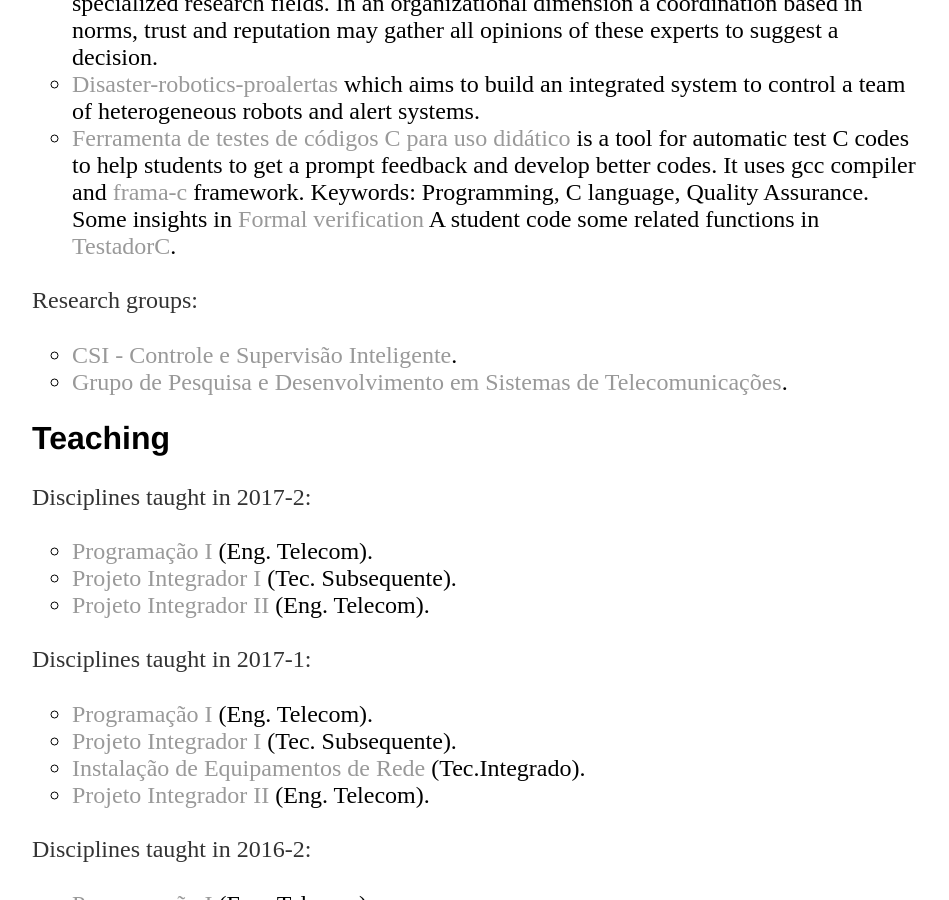
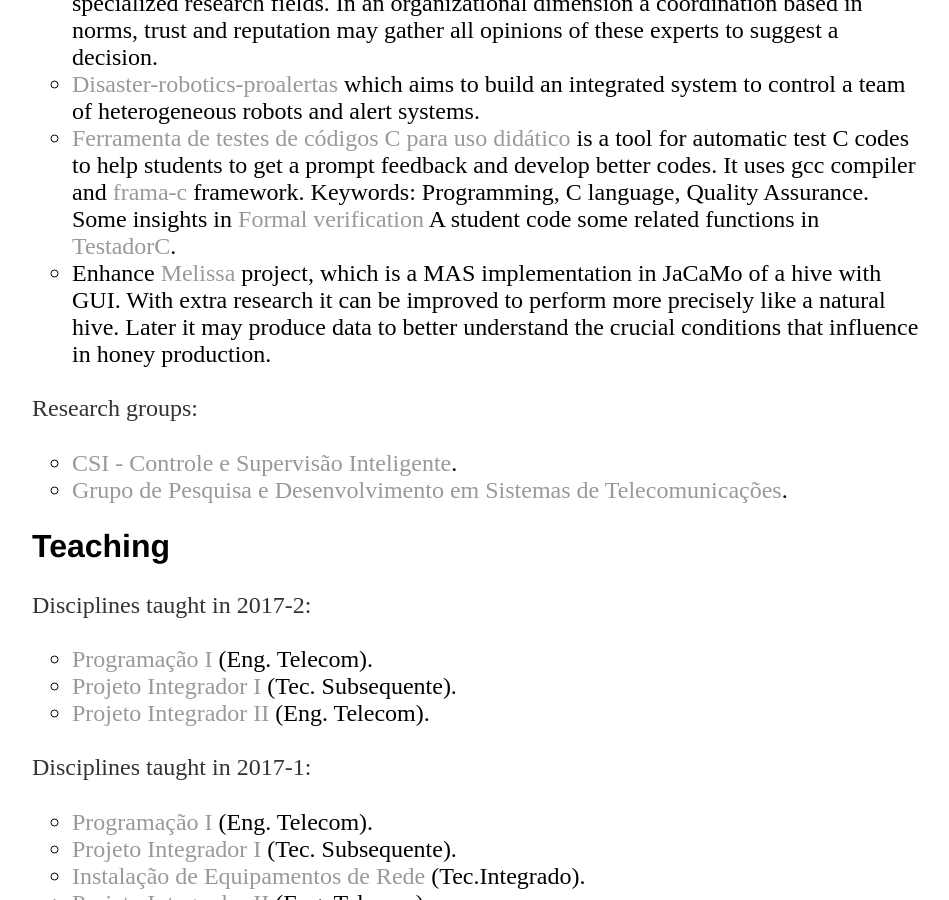
Before and after one commit to cleberjamaral/cleberjamaral.github.io, a Jekyll site: the page built from activities/index.html, in a window 1280 px wide and 900 px high, scrolled down 727 px. Shown: the whole window, without its empty margins (160-1109 px from the left). Built offline with Jekyll 4.4.1, drawn with Linux system fonts in a browser that asks for light colours.

Commit message:
Update index.html

```diff
--- a/activities/index.html
+++ b/activities/index.html
@@ -38,6 +38,10 @@ title: Cleber Jorge Amaral - activities
 			<a href="https://wiki.sj.ifsc.edu.br/wiki/index.php/Ferramenta_de_testes_de_c%C3%B3digos_C_para_uso_did%C3%A1tico">Ferramenta de testes de códigos C para uso didático</a>
 			is a tool for automatic test C codes to help students to get a prompt feedback and develop better codes. It uses gcc compiler and <a href="https://frama-c.com/">frama-c</a> framework. Keywords: Programming, C language, Quality Assurance. Some insights in <a href="https://www.quantamagazine.org/20160920-formal-verification-creates-hacker-proof-code/">Formal verification</a>
 			A student code some related functions in <a href="https://github.com/GuilhermeFFe/TestadorC">TestadorC</a>.
+		</li>
+		<li>
+			Enhance <a href="https://github.com/cleberjamaral/melissa">Melissa</a> project, which is a MAS implementation in JaCaMo of a hive with GUI.
+			With extra research it can be improved to perform more precisely like a natural hive. Later it may produce data to better understand the crucial conditions that influence in honey production.
 		</li>
 	</ul>
 
```
